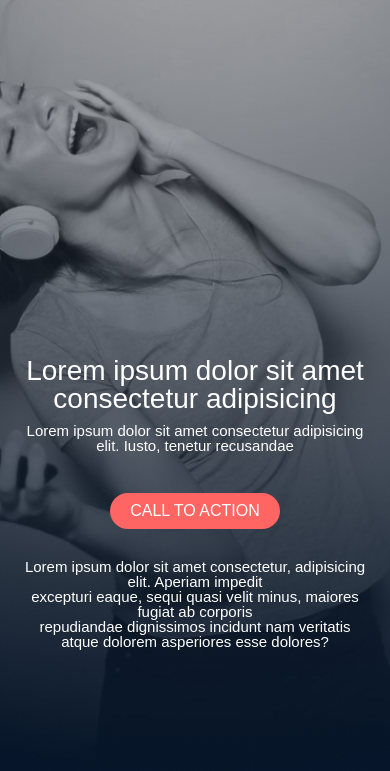
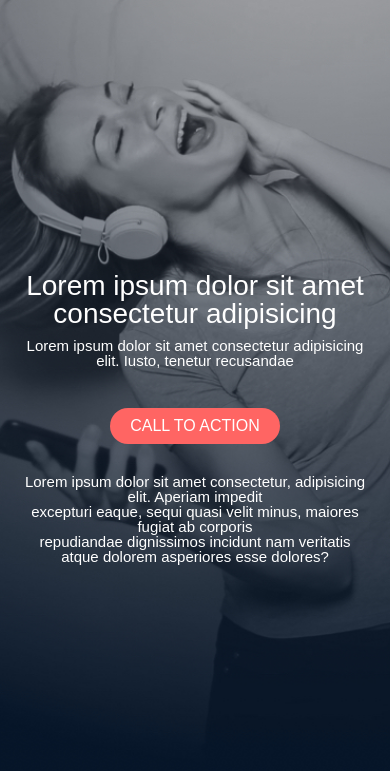
Before and after one commit to Ms-Irungu/ALX-Project-1, a plain HTML site: page index.html in a window 390 px wide. Shown: the part 73-844 px from the top of the page. Drawn offline with Linux system fonts and the light colour scheme; files whose address does not match are found by name.

Commit message:
made changes to styles.css file

```diff
--- a/styles.css
+++ b/styles.css
@@ -64,7 +64,7 @@ nav, footer {
     color: #ffffff;
     width: 100%;
     max-width: 1200px;
-    padding: 0 20px; /* Add inner padding for breathing space */
+    padding: 10px 20px; /* Add inner padding for breathing space */
     /* background-color: purple; */
     position: absolute;
     top: 70%;
@@ -337,14 +337,19 @@ footer{
 @media only screen and (max-width: 768px){
     /* Disable fixed background on smaller screens - removed this as its already put in place it header section. Finally changed the background-attachment from fixed to scroll */
     header {
-        background-attachment: scroll;
+        /* background-attachment: scroll;  */
+        background-position: 40%;
+        background-size: cover;
+        min-height: 100vh;
+
     }
     section {
         padding: 10px;
     }
     .main-content {
-        padding:0 20px;
+        padding: 20px 20px;
         text-align: center;
+        top: 60%;
     }
     .main-content h1{
         font-size: 28px;
```
